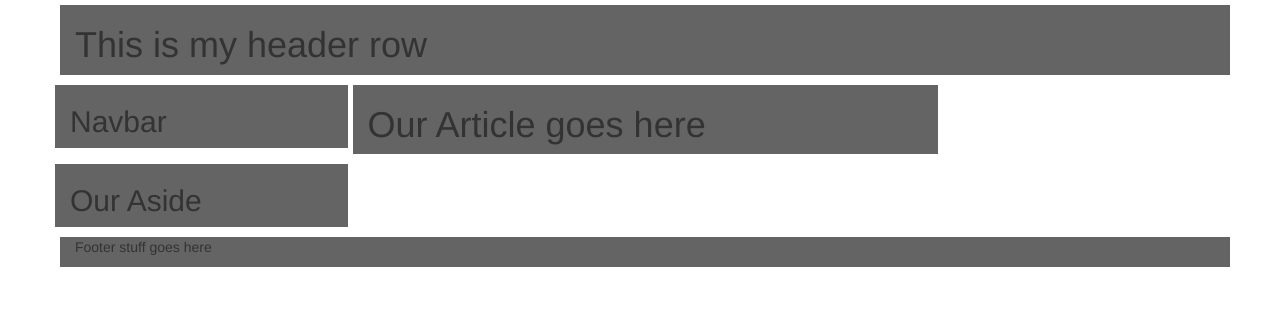
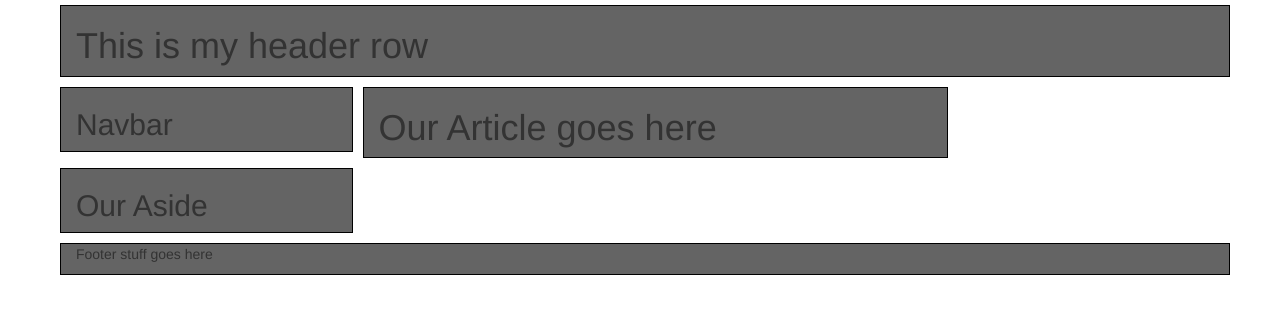
Before and after one commit to Patmonaghan/bootstrap_grid, a plain HTML site: page index.html in a window 1280 px wide. Drawn offline with nearby package versions, Linux system fonts and the light colour scheme.

Commit message:
Update index.html

```diff
--- a/index.html
+++ b/index.html
@@ -17,17 +17,10 @@
 
     header, nav, article, aside, footer {
       margin: 5px;
+      border:1px solid rgb(0,0,0);
       background-color: rgb(100,100,100);
     }
-    nav {
-      margin: 5px 5px 5px 0;
-    }
-    article {
-      margin: 5px 5px 5px 0;
-    }
-    aside {
-      margin: 5px 0 5px 0;
-    }
+
     </style>
     <!-- HTML5 Shim and Respond.js IE8 support of HTML5 elements and media queries -->
      <!-- WARNING: Respond.js doesn't work if you view the page via file:// -->
```
